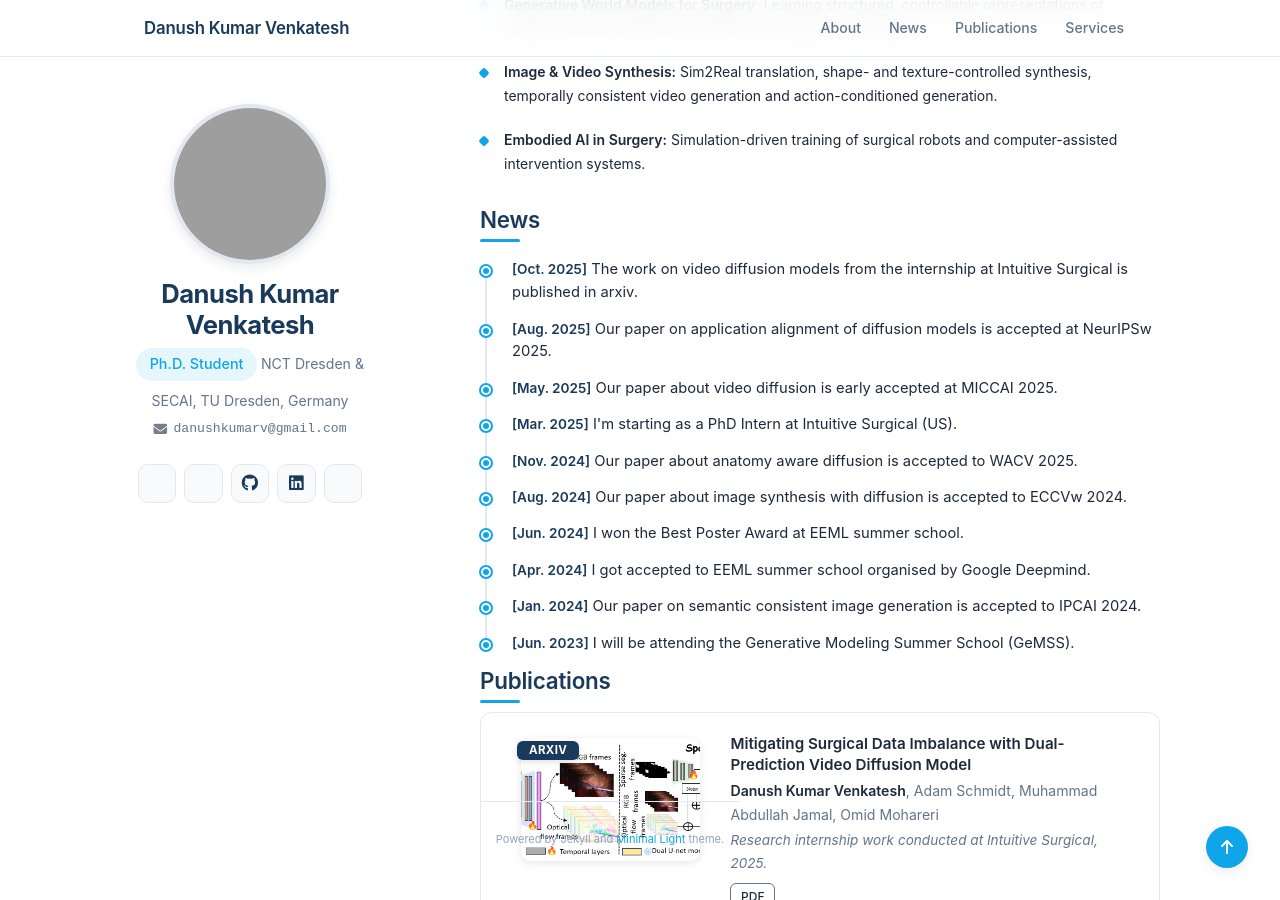
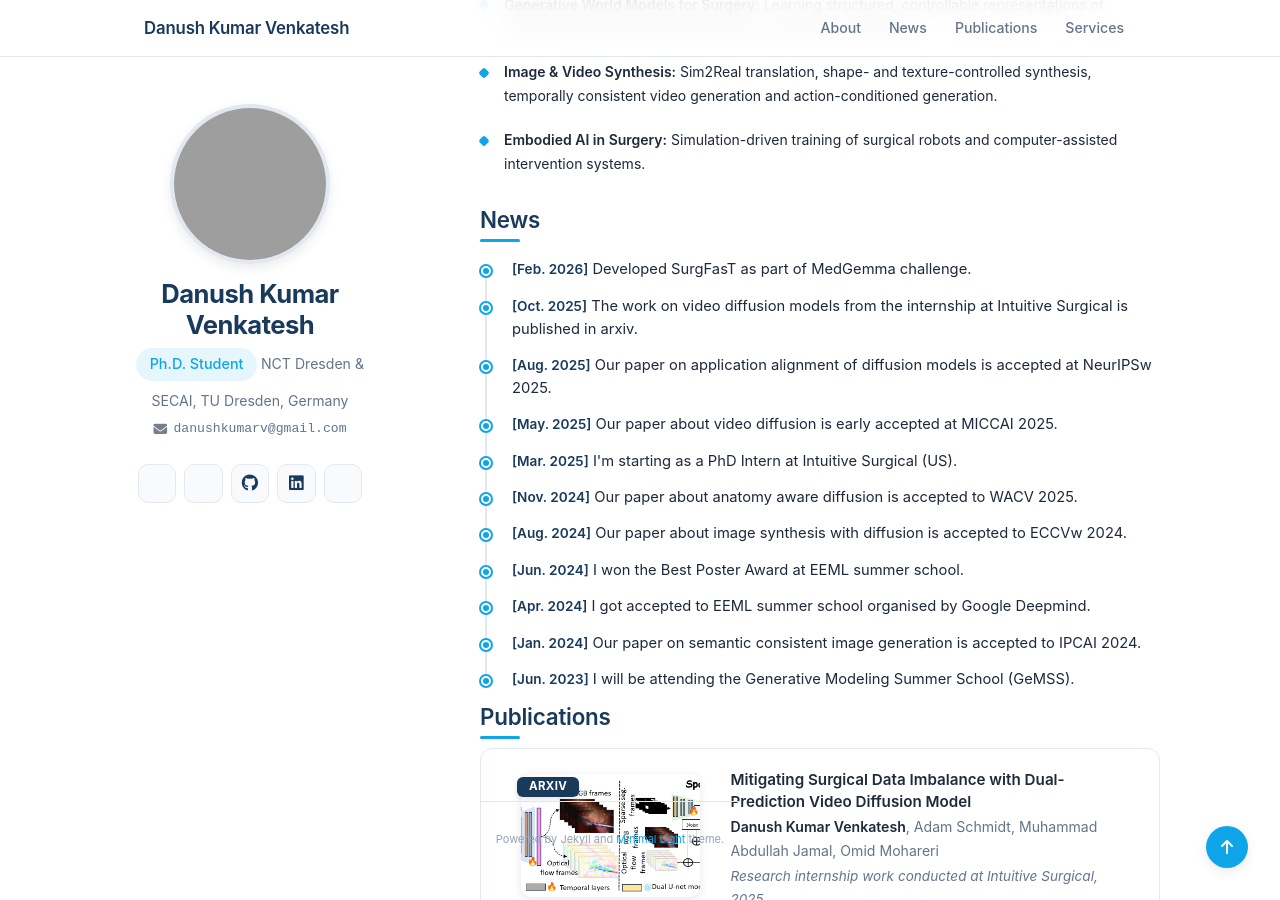
Before and after one commit to danushkv/profile, a Jekyll site: the page built from index.md, in a window 1280 px wide and 900 px high, scrolled down 551 px. Built offline with Jekyll 4.4.1, drawn with Linux system fonts in a browser that asks for light colours; a style sheet for code colours, icons or effects is not loaded; grey boxes are pictures that could not be loaded.

Commit message:
Add news item for SurgFasT development

```diff
--- a/index.md
+++ b/index.md
@@ -25,6 +25,7 @@ Beyond pixel-level realism, my goal is to model anatomy, physics, and surgical i
 <h2 id="news">News</h2>
 
 <ul class="news-list">
+  <li class="news-item"><span class="news-date">[Feb. 2026]</span> Developed SurgFasT as part of MedGemma challenge.</li>
   <li class="news-item"><span class="news-date">[Oct. 2025]</span> The work on video diffusion models from the internship at Intuitive Surgical is published in arxiv.</li>
   <li class="news-item"><span class="news-date">[Aug. 2025]</span> Our paper on application alignment of diffusion models is accepted at NeurIPSw 2025.</li>
   <li class="news-item"><span class="news-date">[May. 2025]</span> Our paper about video diffusion is early accepted at MICCAI 2025.</li>
```
